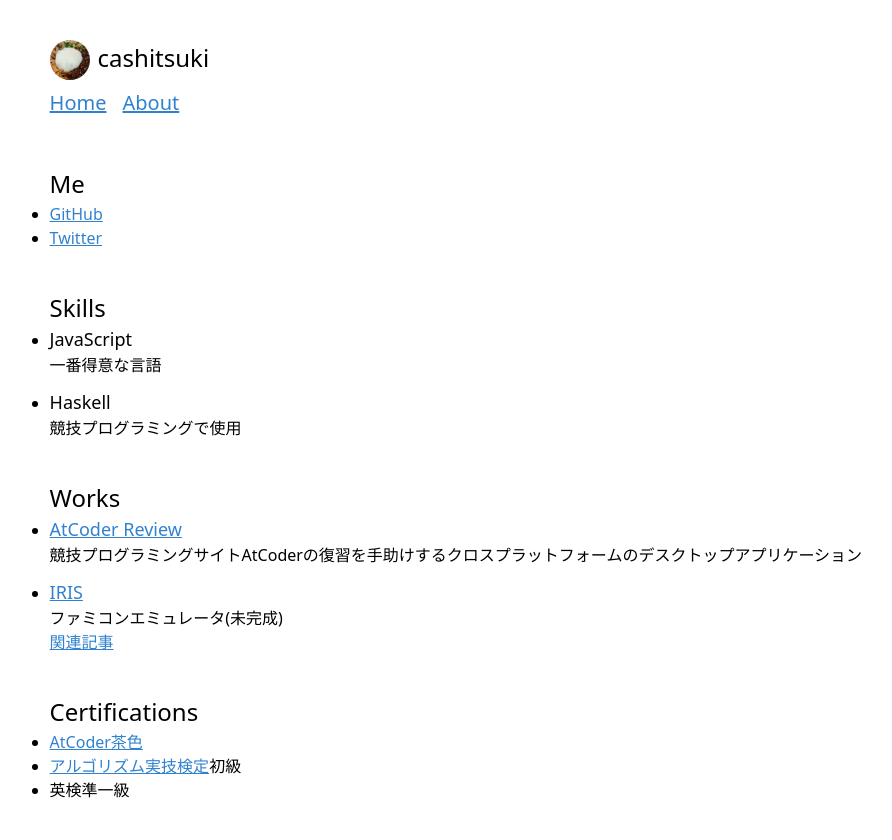
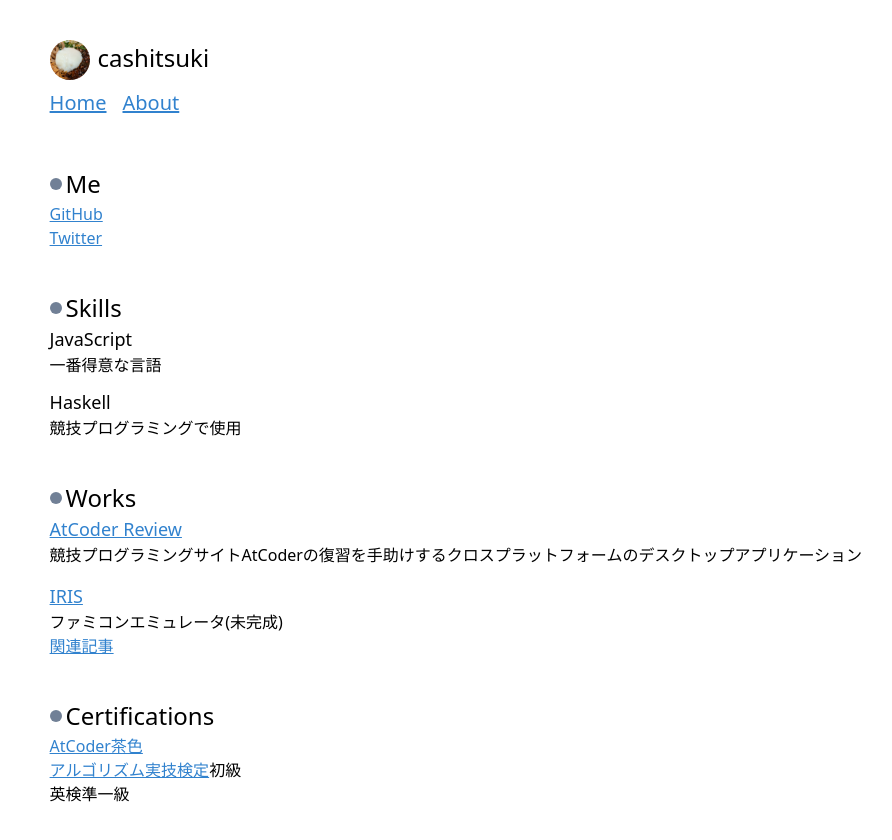
Before and after one commit to jueve/blog, a Next.js app: page /about in a window 1280 px wide. Shown: the top 840 px of the page, without its empty margins (76-968 px from the left). Built offline with nearby package versions, Linux system fonts and the light colour scheme.

Commit message:
プロフィールを修正

```diff
--- a/pages/about/index.tsx
+++ b/pages/about/index.tsx
@@ -1,13 +1,17 @@
 import React from "react";
 import { HomeHeader } from "../../components/HomeHeader";
+
 
 export default function Index(): JSX.Element {
   return (
     <div>
       <HomeHeader />
       <div className="mb-10">
-        <h2 className="text-2xl">Me</h2>
-        <ul className="list-disc">
+        <div className="flex">
+          <div className="mt-3 rounded-full h-3 w-3 bg-gray-600 mr-1" />
+          <h2 className="text-2xl border-gray-600">Me</h2>
+        </div>
+        <ul>
           <li>
             <a className="underline text-blue-600" href="https://github.com/jueve">
               GitHub
@@ -22,8 +26,11 @@ export default function Index(): JSX.Element {
       </div>
 
       <div className="mb-10">
-        <h2 className="text-2xl">Skills</h2>
-        <ul className="list-disc">
+        <div className="flex">
+          <div className="mt-3 rounded-full h-3 w-3 bg-gray-600 mr-1" />
+          <h2 className="text-2xl border-gray-600">Skills</h2>
+        </div>
+        <ul>
           <li className="mb-3">
             <div>
               <h3 className="text-lg">JavaScript</h3>
@@ -40,9 +47,12 @@ export default function Index(): JSX.Element {
       </div>
 
       <div className="mb-10">
-        <h2 className="text-2xl">Works</h2>
-        <ul className="list-disc">
-          <li className="mb-3">
+        <div className="flex">
+          <div className="mt-3 rounded-full h-3 w-3 bg-gray-600 mr-1" />
+          <h2 className="text-2xl border-gray-600">Works</h2>
+        </div>
+        <ul>
+          <li className="mb-4">
             <div>
               <h3 className="text-lg">
                 <a className="underline text-blue-600" href="https://github.com/jueve/atcoder-review">
@@ -54,7 +64,7 @@ export default function Index(): JSX.Element {
               </p>
             </div>
           </li>
-          <li className="mb-3">
+          <li className="mb-4">
             <h3 className="text-lg">
               <a className="underline text-blue-600" href="https://github.com/jueve/iris">
                 IRIS
@@ -69,8 +79,11 @@ export default function Index(): JSX.Element {
       </div>
 
       <div className="mb-10">
-        <h2 className="text-2xl">Certifications</h2>
-        <ul className="list-disc">
+        <div className="flex">
+          <div className="mt-3 rounded-full h-3 w-3 bg-gray-600 mr-1" />
+          <h2 className="text-2xl border-gray-600">Certifications</h2>
+        </div>
+        <ul>
           <li>
             <a className="underline text-blue-600" href="https://atcoder.jp/users/cashitsuki">
               AtCoder茶色
```
